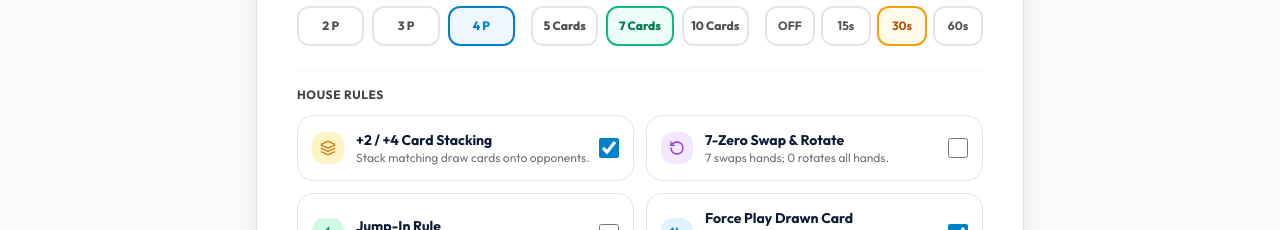
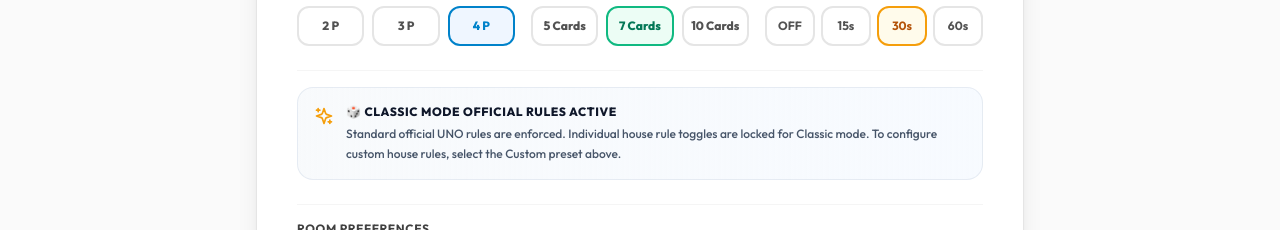
Before and after one commit to pixel-library/UNO, a React (Vite) app: page /create-game in a window 1280 px wide. Shown: the part 392-622 px from the top of the page. Built offline with nearby package versions, Linux system fonts and the light colour scheme; no server answers.

Commit message:
fix: Hide house rule toggles when Classic or No Mercy preset is selected, showing them exclusively for Custom mode

```diff
--- a/client/src/pages/CreateGame.tsx
+++ b/client/src/pages/CreateGame.tsx
@@ -281,9 +281,10 @@
             </div>
           </div>
 
-          {/* House Rules Toggles */}
-          <div className="space-y-3 pt-4 border-t border-neutral-100">
-            <span className="text-xs font-bold text-neutral-700 uppercase tracking-wider block">HOUSE RULES</span>
+          {/* House Rules Toggles - Only visible in CUSTOM mode */}
+          {preset === 'CUSTOM' ? (
+            <div className="space-y-3 pt-4 border-t border-neutral-100 animate-fade-in">
+              <span className="text-xs font-bold text-neutral-700 uppercase tracking-wider block">CUSTOM HOUSE RULES</span>
 
               <div className="grid grid-cols-1 md:grid-cols-2 gap-3">
                 <label className="flex items-center justify-between p-3.5 rounded-2xl border border-neutral-200 cursor-pointer hover:bg-neutral-50 transition-colors">
@@ -431,6 +432,27 @@
                 </label>
               </div>
             </div>
+          ) : (
+            <div className="pt-4 border-t border-neutral-100">
+              <div className="p-4 rounded-2xl bg-gradient-to-r from-slate-50 to-blue-50/50 border border-slate-200/80 flex items-start gap-3 shadow-xs">
+                <Sparkles className="w-5 h-5 text-amber-500 shrink-0 mt-0.5" />
+                <div className="space-y-1 text-xs">
+                  <span className="font-extrabold text-slate-900 block uppercase tracking-wider">
+                    {preset === 'CLASSIC' && '🎲 CLASSIC MODE OFFICIAL RULES ACTIVE'}
+                    {preset === 'NO_MERCY' && "🔥 NO MERCY MODE OFFICIAL RULES ACTIVE"}
+                    {preset === 'SPEED' && '⚡ SPEED MATCH PRESET ACTIVE'}
+                    {preset === 'CHAOS' && '💥 CHAOS MODE PRESET ACTIVE'}
+                  </span>
+                  <p className="text-slate-600 font-medium leading-relaxed">
+                    {preset === 'CLASSIC' && 'Standard official UNO rules are enforced. Individual house rule toggles are locked for Classic mode. To configure custom house rules, select the Custom preset above.'}
+                    {preset === 'NO_MERCY' && "Official Show 'em No Mercy rules are enforced (25-Card Knockout Limit, Extreme +2/+4/+6/+10 Stacking, 7-0 Swap, Discard All, Color Roulette). To customize individual rules, select the Custom preset above."}
+                    {preset === 'SPEED' && 'Fast 5-card start & 15-second turn timer. To modify individual rules, select the Custom preset above.'}
+                    {preset === 'CHAOS' && 'High-chaos match with all stacking, swapping, and jump-in rules active. Select Custom preset to tweak individual rules.'}
+                  </p>
+                </div>
+              </div>
+            </div>
+          )}
 
           {/* Room Preferences */}
           <div className="space-y-3 pt-4 border-t border-neutral-100">
--- a/client/src/pages/Play.tsx
+++ b/client/src/pages/Play.tsx
@@ -591,10 +591,11 @@
                 </div>
               </div>
 
-              {/* Optional Rules Header */}
-              <div className="pt-2 border-t border-neutral-100">
+              {/* Optional Rules Section - Only shown when Custom mode is selected */}
+              {gameMode === 'Custom' ? (
+                <div className="pt-2 border-t border-neutral-100 animate-fade-in">
                   <span className="text-xs font-bold text-neutral-600 uppercase tracking-wider block mb-3">
-                  Optional rules:
+                    Custom rules options:
                   </span>
 
                   <div className="space-y-3">
@@ -782,6 +783,20 @@
 
                   </div>
                 </div>
+              ) : (
+                <div className="pt-2 border-t border-neutral-100">
+                  <div className="p-3.5 rounded-2xl bg-amber-50/80 border border-amber-200/80 space-y-1 text-xs">
+                    <span className="font-extrabold text-amber-950 block uppercase">
+                      {gameMode === 'Classic' ? '🎲 Classic Mode Rules Active' : "🔥 No Mercy Mode Rules Active"}
+                    </span>
+                    <p className="text-amber-800 font-medium leading-relaxed">
+                      {gameMode === 'Classic'
+                        ? 'Standard official UNO rules are active. Switch to Custom mode to configure individual house rules.'
+                        : "Official Show 'em No Mercy rules are active (25-Card Limit, Extreme Stacking, 7-0 Swap, Discard All, Color Roulette). Switch to Custom mode to configure individual house rules."}
+                    </p>
+                  </div>
+                </div>
+              )}
 
             </div>
           </div>
--- a/client/src/pages/WaitingRoom.tsx
+++ b/client/src/pages/WaitingRoom.tsx
@@ -328,7 +328,7 @@
           </div>
           <div className="flex flex-wrap gap-2 text-xs font-bold">
             <span className="bg-purple-100 border border-purple-300 text-purple-900 px-3 py-1.5 rounded-xl flex items-center gap-1">
-              🎮 Mode: {gameState?.settings.mode || (houseRules.customCards ? 'CUSTOM' : 'CLASSIC')}
+              🎮 Mode: {gameState?.settings.mode === 'NO_MERCY' ? 'NO MERCY 🔥' : (gameState?.settings.mode || (houseRules.customCards ? 'CUSTOM' : 'CLASSIC'))}
             </span>
             <span className="bg-blue-50 border border-blue-200 text-blue-900 px-3 py-1.5 rounded-xl flex items-center gap-1">
               👥 {maxPlayers} Players Max
@@ -339,6 +339,34 @@
             <span className="bg-amber-50 border border-amber-200 text-amber-900 px-3 py-1.5 rounded-xl flex items-center gap-1">
               ⏱️ {gameState?.settings.turnTimerSeconds ? `${gameState.settings.turnTimerSeconds}s Turn Timer` : 'No Turn Timer'}
             </span>
+
+            {/* Mode specific rule badges */}
+            {gameState?.settings.mode === 'CLASSIC' && (
+              <span className="bg-slate-100 border border-slate-300 text-slate-800 px-3 py-1.5 rounded-xl flex items-center gap-1 font-bold">
+                🎲 Standard Official Rules Active
+              </span>
+            )}
+
+            {gameState?.settings.mode === 'NO_MERCY' && (
+              <>
+                <span className="bg-red-100 border border-red-300 text-red-900 px-3 py-1.5 rounded-xl flex items-center gap-1 font-bold">
+                  💀 25-Card Mercy Limit
+                </span>
+                <span className="bg-amber-100 border border-amber-300 text-amber-900 px-3 py-1.5 rounded-xl flex items-center gap-1 font-bold">
+                  🔥 +2/+4/+6/+10 Extreme Stacking
+                </span>
+                <span className="bg-purple-100 border border-purple-300 text-purple-900 px-3 py-1.5 rounded-xl flex items-center gap-1 font-bold">
+                  🔄 7-0 Swap & Rotate
+                </span>
+                <span className="bg-rose-100 border border-rose-300 text-rose-900 px-3 py-1.5 rounded-xl flex items-center gap-1 font-bold">
+                  🎨 Discard All & Color Roulette
+                </span>
+              </>
+            )}
+
+            {/* Individual house rules badges - Only shown for CUSTOM mode */}
+            {gameState?.settings.mode !== 'CLASSIC' && gameState?.settings.mode !== 'NO_MERCY' && (
+              <>
                 <span className={`px-3 py-1.5 rounded-xl border flex items-center gap-1 ${
                   houseRules.stacking ? 'bg-amber-50 border-amber-300 text-amber-900' : 'bg-neutral-100 border-neutral-200 text-neutral-400 opacity-60'
                 }`}>
@@ -374,6 +402,8 @@
                 }`}>
                   🎯 {houseRules.wildSwap ? 'Wild Swap ON' : 'Wild Swap OFF'}
                 </span>
+              </>
+            )}
           </div>
         </div>
 
```
Lines whose indentation alone changed are shown as unchanged.
